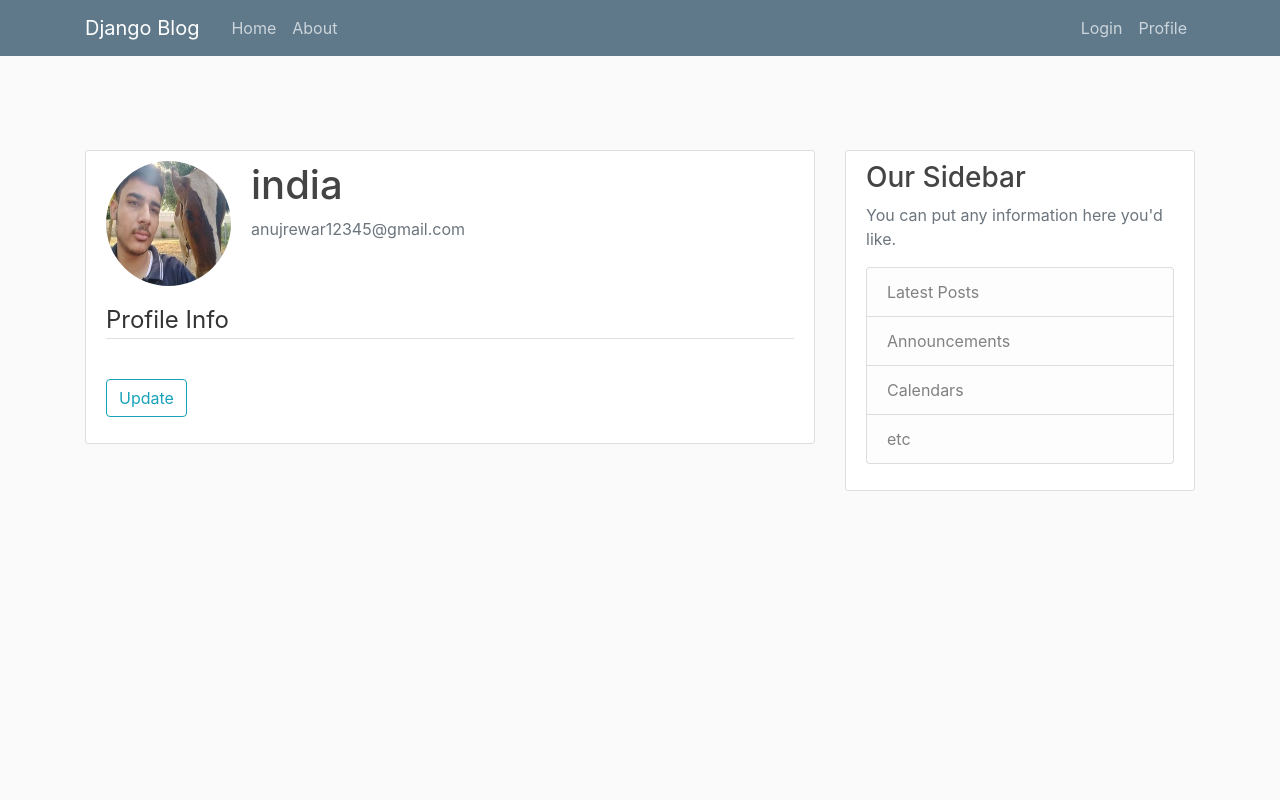
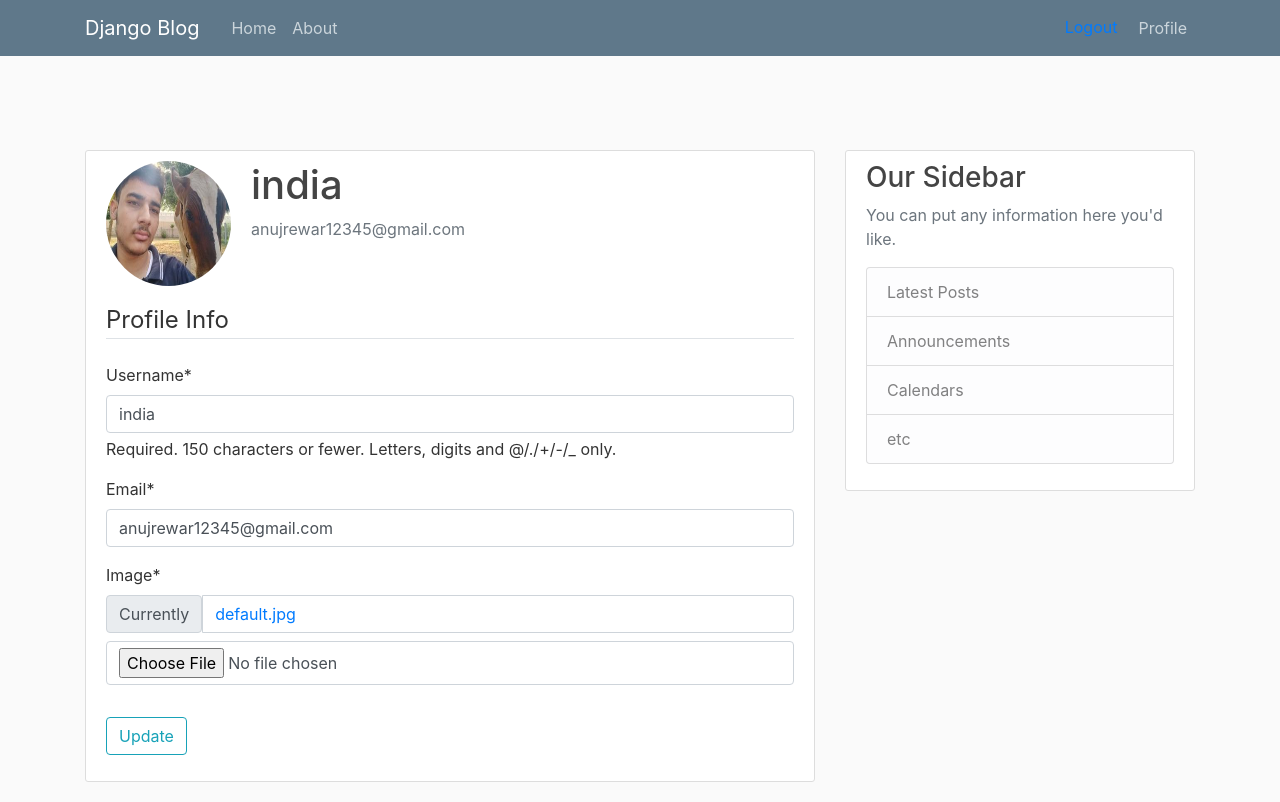
Before and after one commit to AnujRewar/project1, a Django app: page /profile/ in a window 1280 px wide. Before the commit the page ends 491 px from the top, so only its background shows below. Run offline with Django 5.2, Linux system fonts and the light colour scheme; a user stored in the database is signed in; data comes from the database, SQL or seed files in the repository; both versions use the stored data as it was after the commit; some libraries are stand-ins or nearby versions.

Commit message:
changes made

```diff
--- a/django_project/blog/templates/blog/base.html
+++ b/django_project/blog/templates/blog/base.html
@@ -34,7 +34,11 @@
             <!-- Navbar Right Side -->
             <div class="navbar-nav">
             {% if user.is_authenticated %}
-              <a class="nav-item nav-link" href="{% url 'login' %}">Login</a>
+              <form method="POST" action="{% url 'logout' %}">
+                {% csrf_token %}
+                <button type="submit" class="btn btn-link">Logout</button>
+              </form>
+
               <a class="nav-item nav-link" href="{% url 'profile' %}">Profile</a>
 
             {% else %}
--- a/django_project/blog/templates/blog/home.html
+++ b/django_project/blog/templates/blog/home.html
@@ -3,6 +3,7 @@
 {% block content %}
   {% for post in posts %}
     <article class="media content-section">
+      <img class="rounded-circle article-img" src="{{ post.author.profile.image.url }}">
       <div class="media-body">
         <div class="article-metadata">
           <a class="mr-2" href="#">{{ post.author }}</a>
--- a/django_project/django_project/settings.py
+++ b/django_project/django_project/settings.py
@@ -120,7 +120,7 @@ USE_TZ = True
 # Static files (CSS, JavaScript, Images)
 # https://docs.djangoproject.com/en/5.2/howto/static-files/
 
-STATIC_URL = 'static/'
+STATIC_URL = '/static/'
 MEDIA_ROOT= os.path.join(BASE_DIR,'media')
 MEDIA_URL='/media/'
 CRISPY_ALLOWED_TEMPLATE_PACK="bootstrap4"
--- a/django_project/django_project/urls.py
+++ b/django_project/django_project/urls.py
@@ -24,7 +24,7 @@ urlpatterns = [
     path('admin/', admin.site.urls),
     path('register/',user_views.register,name="register"),
     path('login/',auth_views.LoginView.as_view(template_name='users/login.html'),name="login"),
-    path('logout/',auth_views.LoginView.as_view(template_name='users/login.html'),name="logout"),
+    path('logout/',auth_views.LogoutView.as_view(template_name='users/logout.html'),name="logout"),
     path('profile/',user_views.profile,name='profile'),
     path('',include('blog.urls')),
 
--- a/django_project/users/models.py
+++ b/django_project/users/models.py
@@ -1,9 +1,24 @@
 from django.db import models
 from django.contrib.auth.models import User
-# Create your models here.
+from PIL import Image
+
 class Profile(models.Model):
-    user=models.OneToOneField(User,on_delete=models.CASCADE)
-    image=models.ImageField(default='default.jpg',upload_to='profile_pics')
+    user = models.OneToOneField(User, on_delete=models.CASCADE)
+    image = models.ImageField(default='default.jpg', upload_to='profile_pics')
 
     def __str__(self):
         return f'{self.user.username} Profile'
+
+    def save(self, *args, **kwargs):
+        # Save the model first
+        super().save(*args, **kwargs)
+
+        # Open the image from storage
+        if self.image:
+            img = Image.open(self.image.path)
+
+            # Resize if too large
+            if img.height > 300 or img.width > 300:
+                output_size = (300, 300)
+                img.thumbnail(output_size)
+                img.save(self.image.path)
--- a/django_project/users/signals.py
+++ b/django_project/users/signals.py
@@ -9,5 +9,6 @@ def create_profile(sender,instance,created,**kwargs):
         Profile.objects.create(user=instance)
 
 @receiver(post_save,sender=User)
-def create_profile(sender,instance,**kwargs):
+def save_profile(sender,instance,**kwargs):
+    Profile.objects.get_or_create(user=instance)
     instance.profile.save()
--- a/django_project/users/templates/users/logout.html
+++ b/django_project/users/templates/users/logout.html
@@ -1,9 +1,9 @@
-{% extends "blog/base.html"%}
+{% extends "blog/base.html" %}
+{% block content %}
   <h2>You have been logged out</h2>
   <div class="border-top pt-3">
     <small class="text-muted">
       <a href="{% url 'login' %}">Login Again</a>
     </small>
   </div>
-    </div>
 {% endblock content %}
--- a/django_project/users/views.py
+++ b/django_project/users/views.py
@@ -19,10 +19,25 @@ def register(request):
 
 @login_required
 def profile(request):
-    u_form =UserUpdateForm()
-    p_form=ProfileUpdateForm()
-    context={
-        'u_form':u_form,
-        'p_form':p_form
+    if request.method == 'POST':
+        u_form = UserUpdateForm(request.POST, instance=request.user)
+        p_form = ProfileUpdateForm(
+            request.POST,
+            request.FILES,
+            instance=request.user.profile
+        )
+
+        if u_form.is_valid() and p_form.is_valid():
+            u_form.save()
+            p_form.save()
+            messages.success(request, 'Your account has been updated!')
+            return redirect('profile')
+    else:
+        u_form = UserUpdateForm(instance=request.user)
+        p_form = ProfileUpdateForm(instance=request.user.profile)
+
+    context = {
+        'u_form': u_form,
+        'p_form': p_form
     }
-    return render(request,'users/profile.html')
+    return render(request, 'users/profile.html', context)
```
Also changed, not shown: django_project/users/templates/users/register.html (+7 -5 lines), django_project/db.sqlite3, django_project/media/1000002308.jpg (deleted), django_project/media/default.jpg (added), django_project/media/profile_pics/amazon-logo.png. Lines whose indentation alone changed are shown as unchanged.
